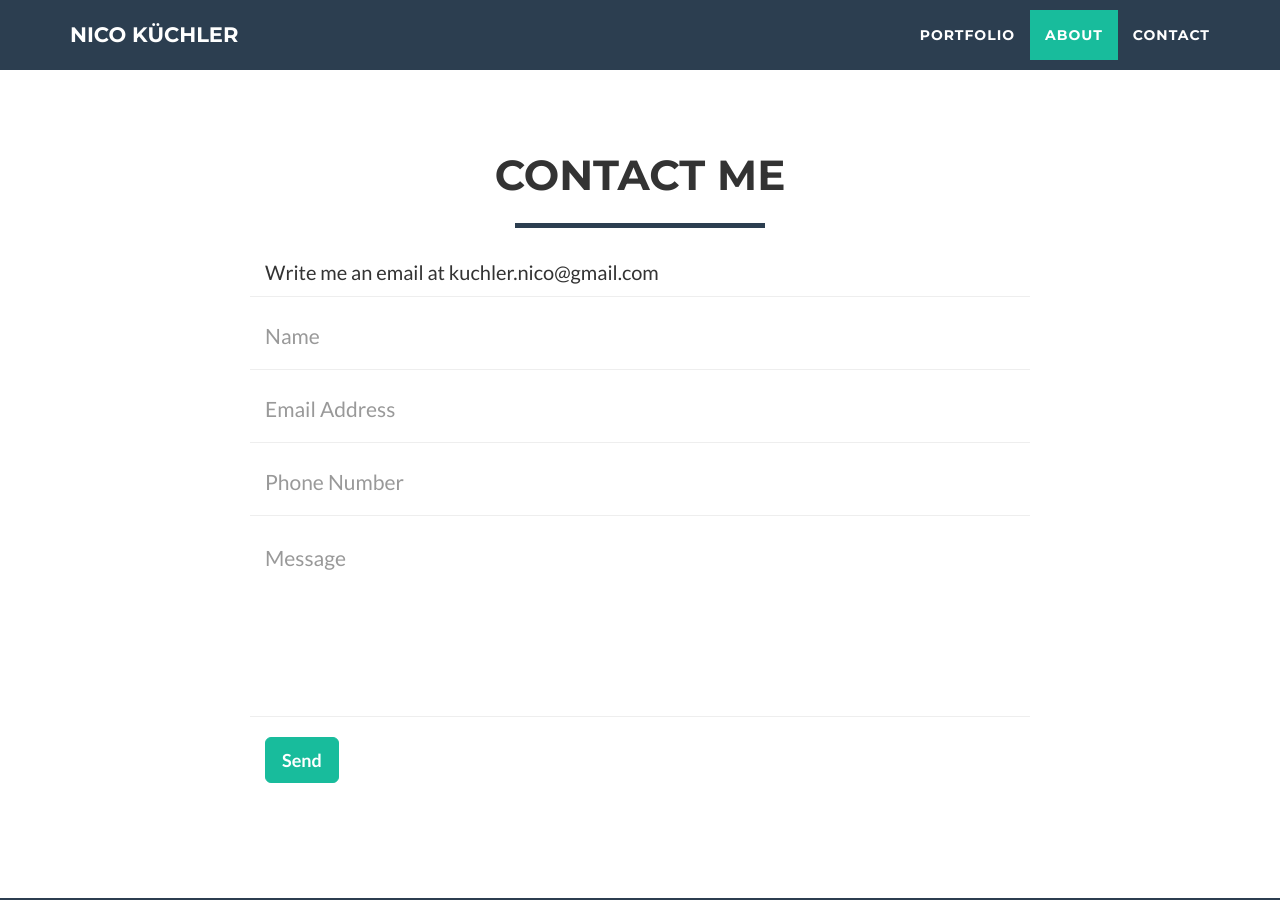
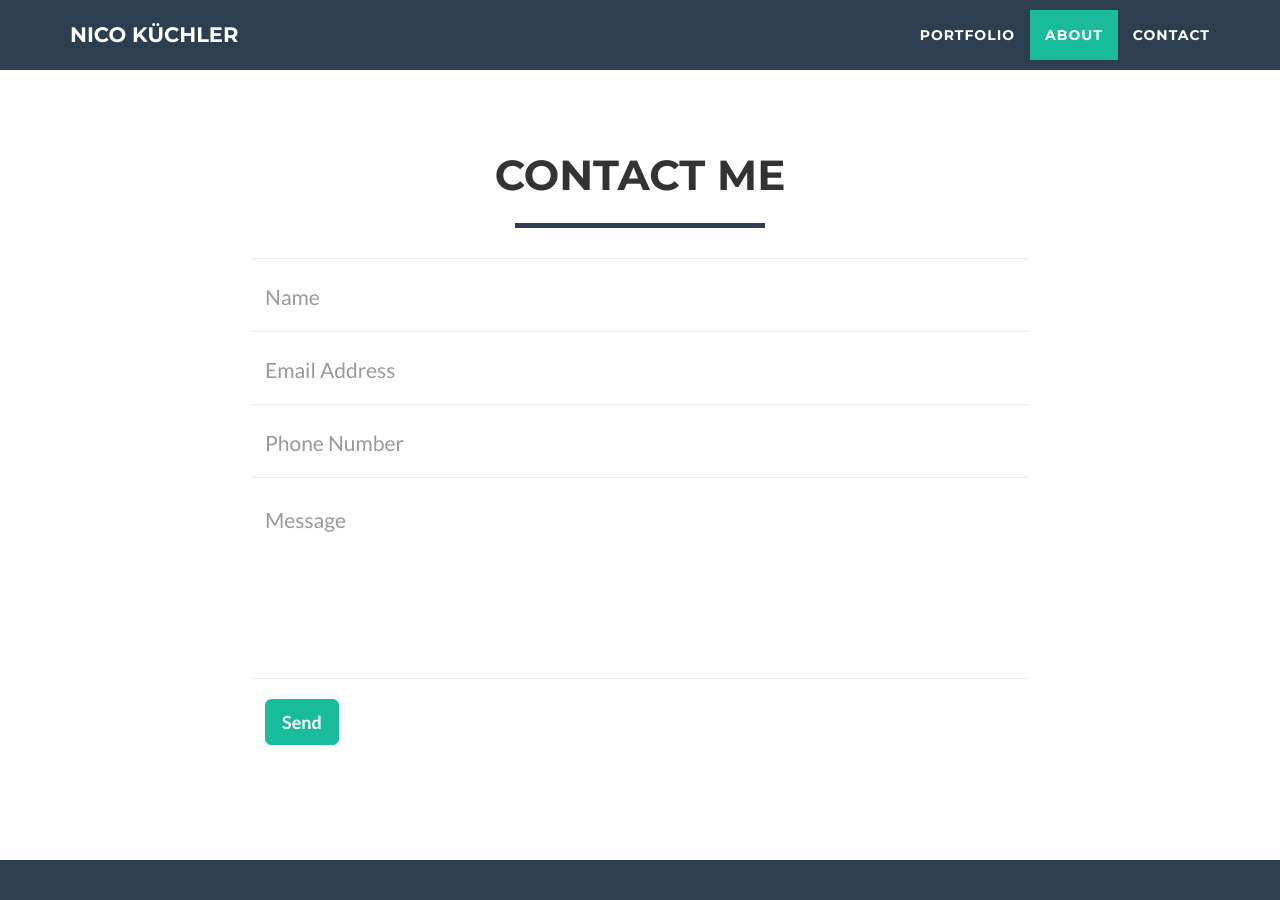
Before and after one commit to nenick/nenick, a Jekyll site: the page built from index.html, in a window 1280 px wide and 900 px high, scrolled down 2219 px. Built offline with Jekyll 4.4.1, drawn with Linux system fonts in a browser that asks for light colours; nearby versions of some CDN libraries.

Commit message:
remove message with mail address

```diff
--- a/_includes/contact.html
+++ b/_includes/contact.html
@@ -9,7 +9,6 @@
         </div>
         <div class="row">
             <div class="col-lg-8 col-lg-offset-2">
-                <p>Write me an email at kuchler.nico@gmail.com</p>
                 <!-- To configure the contact form email address, go to mail/contact_me.php and update the email address in the PHP file on line 19. -->
                 <!-- The form should work on most web servers, but if the form is not working you may need to configure your web server differently. -->
                 <form name="sentMessage" id="contactForm" novalidate action="https://formspree.io/kuchler.nico@gmail.com" method="POST">
```
